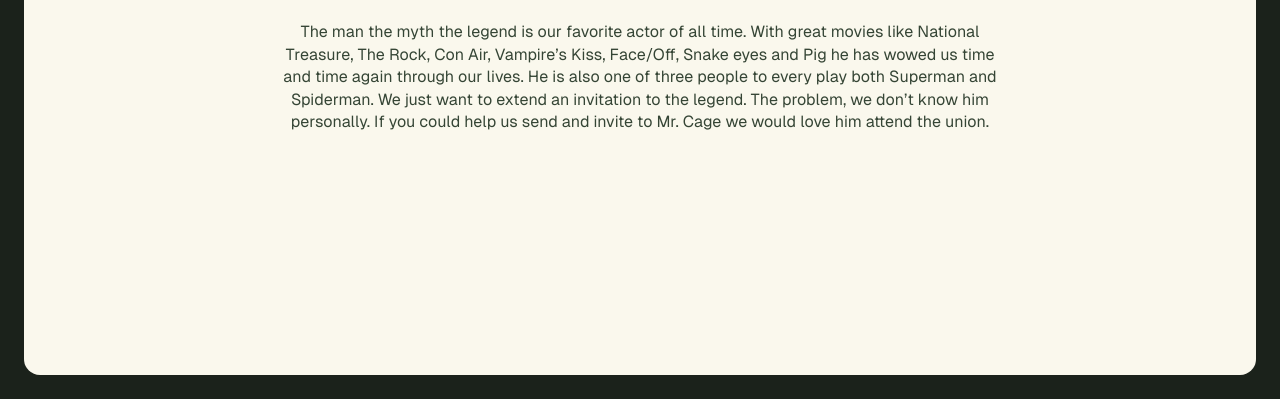
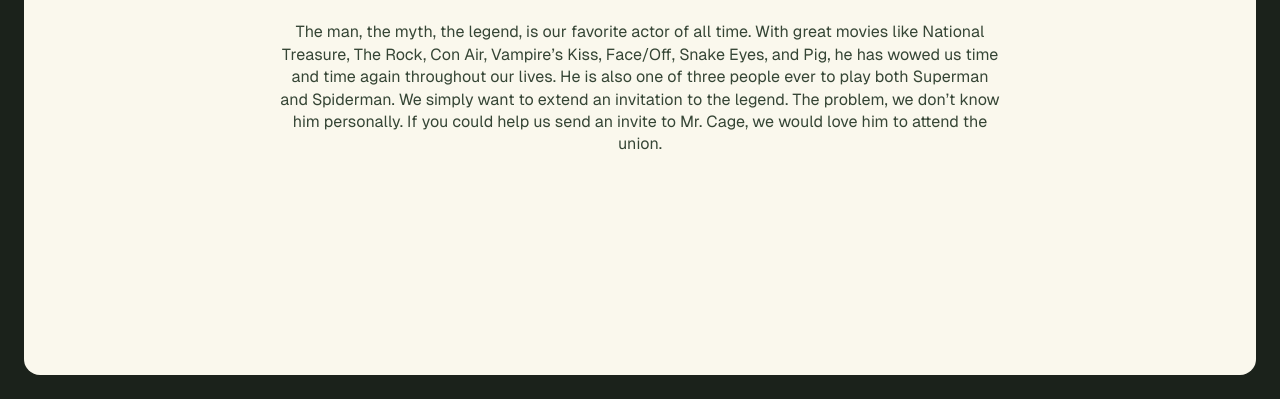
Before and after one commit to atharvapatil/neat, a plain HTML site: page registry.html in a window 1280 px wide. Shown: the part 401-800 px from the top of the page. Drawn offline with Linux system fonts and the light colour scheme.

Commit message:
text update

```diff
--- a/registry.html
+++ b/registry.html
@@ -27,11 +27,11 @@
             <iframe src="https://giphy.com/embed/CiTLZWskt7Fu" width="300" height="180"  frameBorder="0" class="giphy-embed"
                 allowFullScreen>
             </iframe>
-            <p>The man the myth the legend is our favorite actor of all time. With great movies like National Treasure, The Rock, Con
-            Air, Vampire’s Kiss, Face/Off, Snake eyes and Pig he has wowed us time and time again through our lives. He is also one
-            of three people to every play both Superman and Spiderman. We just want to extend an invitation to the legend. The
-            problem, we don’t know him personally. If you could help us send and invite to Mr. Cage we would love him attend the
-            union.</p>
+            <p>The man, the myth, the legend, is our favorite actor of all time. With great movies like National Treasure, The Rock,
+            Con Air, Vampire’s Kiss, Face/Off, Snake Eyes, and Pig, he has wowed us time and time again throughout our lives. He is
+            also one of three people ever to play both Superman and Spiderman. We simply want to extend an invitation to the legend.
+            The problem, we don’t know him personally. If you could help us send an invite to Mr. Cage, we would love him to attend
+            the union.</p>
 
     </section>
 </body>
```
Also changed, not shown: faqs.html (+3 -1 lines), index.html (+1 -1 lines), travel.html (+3 -1 lines).
